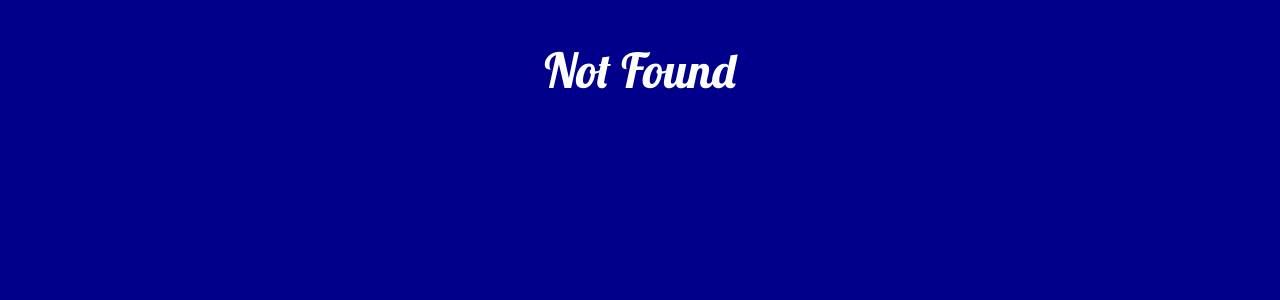
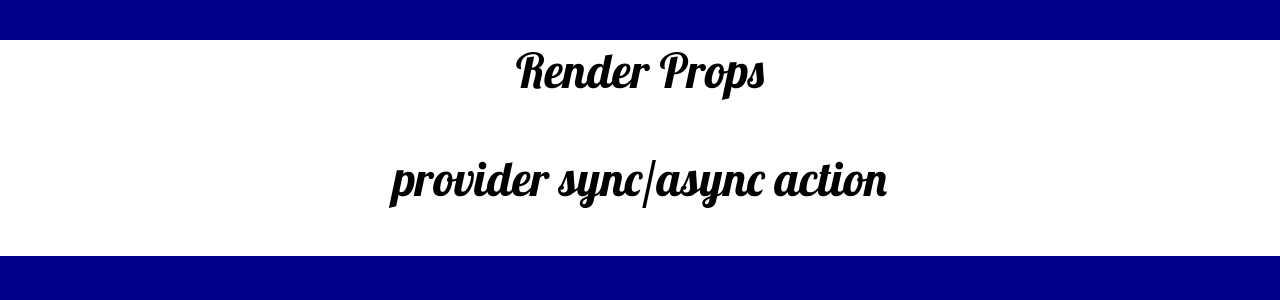
Before and after one commit to MakowskiHubert/react-patterns-app, a React (Create React App) app: page /render-props in a window 1280 px wide. Shown: the top 300 px of the page. Built offline with nearby package versions, Linux system fonts and the light colour scheme.

Commit message:
add render props pattern

```diff
--- a/src/App.js
+++ b/src/App.js
@@ -3,13 +3,14 @@ import { BrowserRouter as Router, Switch, Route } from 'react-router-dom';
 import Container from './components/Container';
 import { NotFound } from './components/NotFound';
 import { CompoundComponents } from './components/patterns/CompoundComponents/CompoundComponents';
+import { RenderProps } from './components/patterns/RenderProps/RenderProps';
 
 const App = () => (
 	<Router>
 		<Switch>
 			<Route path="/" exact component={Container}/>
 			<Route path="/hoc" component={NotFound}/>
-			<Route path="/render-props" component={NotFound}/>
+			<Route path="/render-props" component={RenderProps}/>
 			<Route path="/compound-components" component={CompoundComponents}/>
 			<Route path="*" component={NotFound}/>
 		</Switch>
--- /dev/null
+++ b/src/components/Wrapper.js
@@ -0,0 +1,12 @@
+import styled from 'styled-components';
+
+export const Wrapper = styled.div`
+	display: flex;
+	align-items: flex-end;
+	justify-content: center;
+	font-size: 3rem;
+  background-color: white;
+  margin: 5vmin auto;
+  height: ${({ height }) => height && `${height}px`};
+  width: ${({ width }) => width && `${width}px`};
+`;
--- a/src/components/patterns/CompoundComponents/CompoundComponents.js
+++ b/src/components/patterns/CompoundComponents/CompoundComponents.js
@@ -1,24 +1,13 @@
 import React, { Component } from 'react';
-import styled from 'styled-components';
 
+import { Wrapper } from '../../Wrapper';
 import { Toolbar } from './Toolbar';
 import { Icon } from './Icon';
-
-const Wrapper = styled.div`
-	display: flex;
-	align-items: flex-end;
-	justify-content: center;
-	font-size: 3rem;
-  background-color: white;
-  height: 568px;
-  width: 320px;
-  margin: 5vmin auto;
-`;
 
 export class CompoundComponents extends Component {
 	render() {
 		return (
-			<Wrapper>
+			<Wrapper width={320} height={568}>
 				<Toolbar opacity={0.3}>
 					<Icon color='red'/>
 					<Icon/>
--- /dev/null
+++ b/src/components/patterns/RenderProps/DataProvider.js
@@ -0,0 +1,18 @@
+import { Component } from 'react';
+
+export class DataProvider extends Component {
+	state = {
+		data: 'something'
+	};
+
+	componentDidMount() {
+		this.setState({ data: this.props.action });
+	}
+
+	render() {
+		const { data } = this.state;
+		console.log('DataProvider render');
+
+		return this.props.children(data);
+	}
+}
--- /dev/null
+++ b/src/components/patterns/RenderProps/RenderProps.js
@@ -0,0 +1,26 @@
+import React, { Component } from 'react';
+import styled from 'styled-components';
+
+import { Wrapper } from '../../Wrapper';
+import { DataProvider } from './DataProvider';
+
+const TextCenter = styled.div`
+  text-align: center;
+`;
+
+export class RenderProps extends Component {
+	render() {
+		return (
+			<Wrapper>
+				<DataProvider action='provider sync/async action'>
+					{data => (
+						<TextCenter>
+							Render Props
+							<p>{data}</p>
+						</TextCenter>
+					)}
+				</DataProvider>
+			</Wrapper>
+		);
+	}
+}
```
